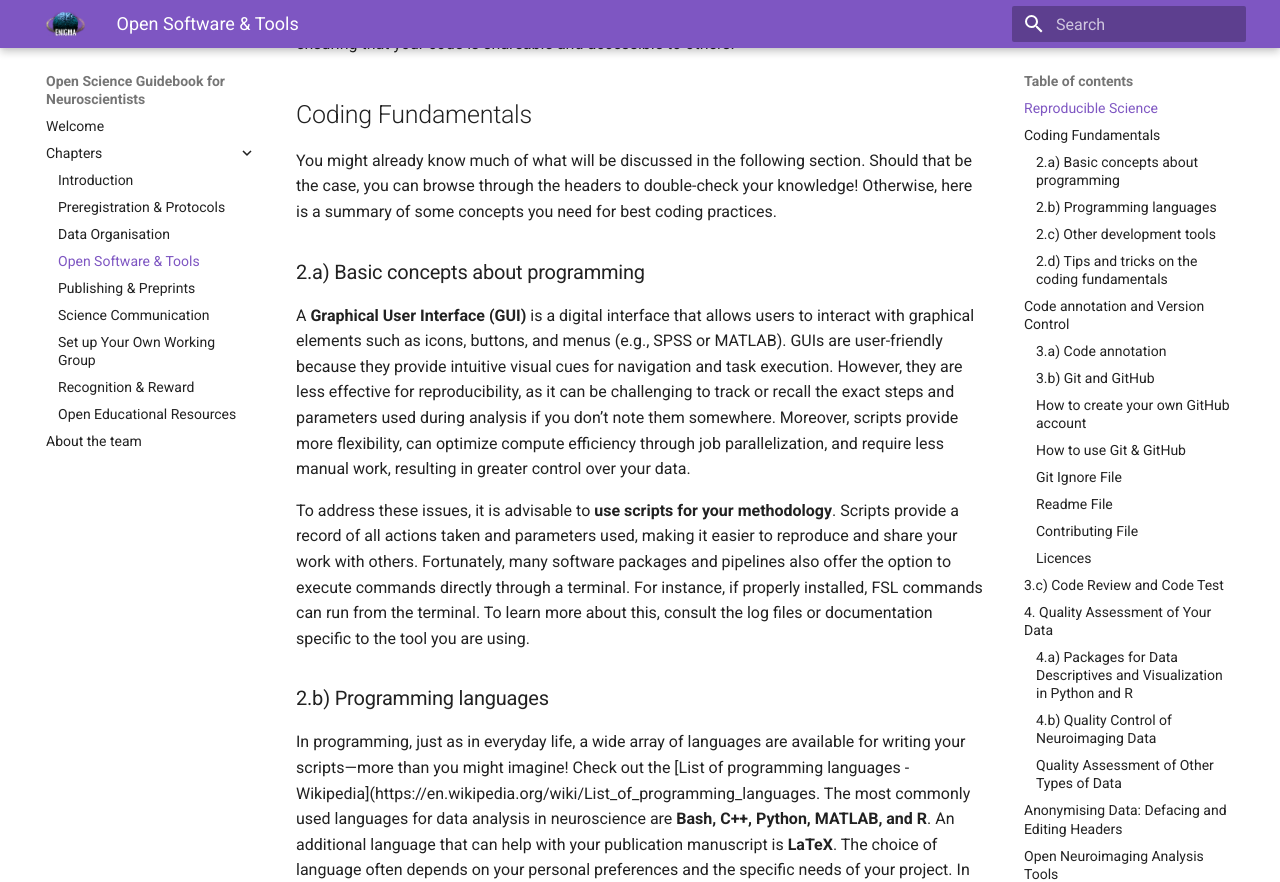
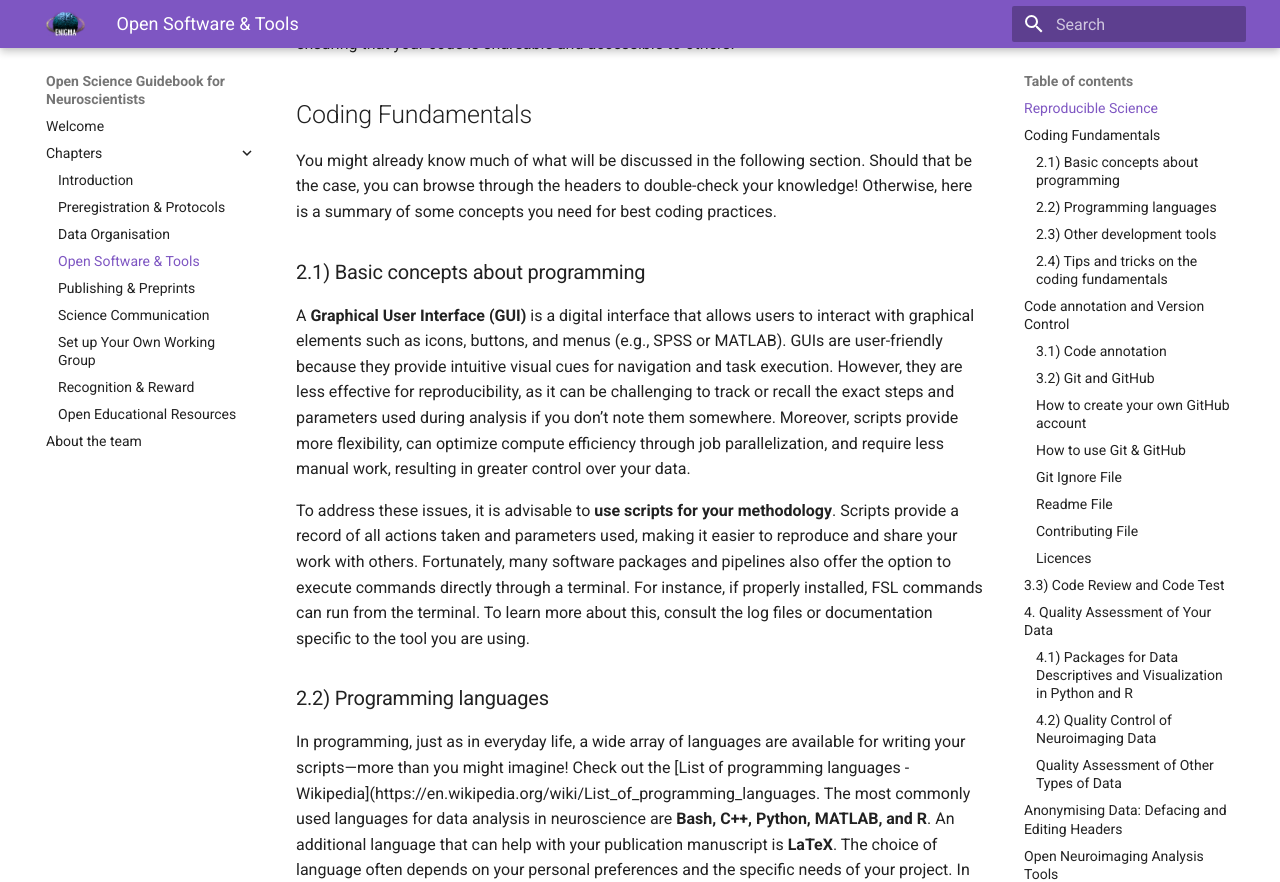
Before and after one commit to ANW-Open-Science/Open-Science-Guidebook-for-Neuroscientists, an MkDocs documentation site: the page built from docs/tabs/4-open_software_tools.md, in a window 1280 px wide and 1400 px high, scrolled down 748 px. Shown: the top 882 px of the window. Built offline with MkDocs 1.6.1 and Material for MkDocs 9.7.7, drawn with Linux system fonts in a browser that asks for light colours; emoji names are drawn with the system emoji font; some of the changed text lies outside the part shown.

Commit message:
Update 4-open_software_tools_chapter_numbers.md

```diff
--- a/docs/tabs/4-open_software_tools.md
+++ b/docs/tabs/4-open_software_tools.md
@@ -11,12 +11,12 @@ Although sharing data in clinical neuroscience can be challenging due to privacy
 ## Coding Fundamentals
 You might already know much of what will be discussed in the following section. Should that be the case, you can browse through the headers to double-check your knowledge! Otherwise, here is a summary of some concepts you need for best coding practices.
 
-### 2.a) Basic concepts about programming
+### 2.1) Basic concepts about programming
 A **Graphical User Interface (GUI)** is a digital interface that allows users to interact with graphical elements such as icons, buttons, and menus (e.g., SPSS or MATLAB). GUIs are user-friendly because they provide intuitive visual cues for navigation and task execution. However, they are less effective for reproducibility, as it can be challenging to track or recall the exact steps and parameters used during analysis if you don’t note them somewhere. Moreover, scripts provide more flexibility, can optimize compute efficiency through job parallelization, and require less manual work, resulting in greater control over your data.
 
 To address these issues, it is advisable to **use scripts for your methodology**. Scripts provide a record of all actions taken and parameters used, making it easier to reproduce and share your work with others. Fortunately, many software packages and pipelines also offer the option to execute commands directly through a terminal. For instance, if properly installed, FSL commands can run from the terminal. To learn more about this, consult the log files or documentation specific to the tool you are using.
 
-### 2.b) Programming languages
+### 2.2) Programming languages
 In programming, just as in everyday life, a wide array of languages are available for writing your scripts—more than you might imagine! Check out the [List of programming languages - Wikipedia](https://en.wikipedia.org/wiki/List_of_programming_languages. The most commonly used languages for data analysis in neuroscience are **Bash, C++, Python, MATLAB, and R**. An additional language that can help with your publication manuscript is **LaTeX**. The choice of language often depends on your personal preferences and the specific needs of your project. In this section, we outline the main differences between these languages, discuss Open Science-related considerations, and offer tips for maximizing the benefits of each.
 
 [Bash](https://www.gnu.org/software/bash/) is excellent for automating command-line tasks and system administration. It enables you to execute and automate terminal commands and call various tools through scripts.
@@ -29,7 +29,7 @@ A programming tool that is not strictly speaking a data analysis pipeline develo
 
 An extra thing to consider when choosing your programming language is your [carbon emission when coding](https://datascience.aero/green-programming-reducing-your-carbon-emissions-when-coding/). High-level languages, like Python, tend to consume more energy and need more time to run than compiled languages, like C.
 
-### 2.c) Other development tools
+### 2.3) Other development tools
 But there’s more to consider! Besides programming languages, you’ll also need to manage [libraries](https://careerfoundry.com/en/blog/web-development/programming-library-guide/).
 
 **Libraries** are collections of pre-written code that extend the functionality of a programming language, simplifying complex tasks. Just as programming languages have different versions, libraries can also have multiple versions due to updates and bug fixes. When multiple people work on the same coding file (see below - Version control), it is important to use consistent versions of programming languages and libraries across the team. In addition, different versions of libraries may introduce, change, or remove functions, so a specific function might only work with a particular version due to compatibility requirements. **Software tools** can act as GUIs to simplify data analysis. However, tools can be built using programming that is not open source (i.e., Matlab) and therefore the tools themselves are also not open source.
@@ -48,7 +48,7 @@ Containerised software is particularly useful in neuroscience research because i
 
 Useful open-source tools within science also include LibreOffice and Inkscape. [LibreOffice](https://www.libreoffice.org/download/download-libreoffice/) is a free and open-source alternative to Microsoft Office applications like Word, PowerPoint, Excel, and Access. It offers similar functionalities for document creation, presentations, spreadsheets, and database management. For poster creation or data visualisation, you can opt for [Inkscape](https://inkscape.org/). It is a free and open-source vector graphics editor that is widely used for creating and editing scalable vector graphics (SVG) files.
 
-### 2.d) Tips and tricks on the coding fundamentals
+### 2.4) Tips and tricks on the coding fundamentals
 To make your project  as *open sciency* as possible, we provide a few tips:
 - GUIs might help you get acquainted with the preprocessing or analysis steps. However, once you have that understanding, it might be better to **switch to scripts**.
 - Opt for open-source programming languages and tools that don’t require a paid license. While MATLAB might be available through your institute, remember that someone still pays for it.
@@ -60,7 +60,7 @@ To make your project  as *open sciency* as possible, we provide a few tips:
 ## Code annotation and Version Control
 This section offers guidance on optimising version control and annotation practices. It covers best practices for streamlining version control, how to integrate them within your team, and the ideal workflow to adopt for maximum efficiency.
 
-### 3.a) Code annotation
+### 3.1) Code annotation
 When working on a script, it is important to annotate your code. Annotation is essential to make code understandable, discoverable, citable, and reusable. Check out [Chapter 3](https://github.com/marbarrantescepas/OS-neuroscience/blob/main/tabs/3.%20Data%20Organisation.md) to obtain a better general understanding of code annotation. More specific to code annotation, it is important to keep in mind the following:
 
 - At the top of your script, you should describe the aim of the script
@@ -74,7 +74,7 @@ When working on a script, it is important to annotate your code. Annotation is e
 
 To help get you started, you can check out these (script templates)[https://github.com/marbarrantescepas/script-templates], guidance, and examples. This tool is also useful for formatting your code (and making it beautiful!) - [Black Vercel](https://black.readthedocs.io/en/latest/).
 
-### 3.b) Git and GitHub
+### 3.2) Git and GitHub
 [Version control](https://book.the-turing-way.org/reproducible-research/vcs) is a method used to document and manage changes to a file or collection of files over time. It allows you and your collaborators to monitor the history of revisions, review modifications, and revert to previous versions when necessary. This is useful, especially when working together on a script. The most prevalent version control system that can help with that is Git.
 
 **Git** is a [version control](https://en.wikipedia.org/wiki/Version_control) system that tracks file changes. This can be helpful when working on your own scripts, as well as for the coordination of work among multiple people on a project. **GitHub** and **GitLab** are web-based platforms that host **Git repositories**, along with additional features like issue tracking, code reviews, and continuous integration. The main difference between them is that GitHub is more focused on open-source collaboration and has a large user community, while GitLab offers more built-in tools and is known for its flexibility in deployment options, including self-hosting. Both of them allow the creation of private and public repositories.
@@ -142,7 +142,7 @@ A [CONTRIBUTING.md](https://docs.github.com/en/communities/setting-up-your-proje
 ### Licences
 To check more about licences and licensing, check [Chapter 3](https://marbarrantescepas.github.io/OS-neuroscience/tabs/3.%20Data%20Organisation.html).
 
-## 3.c) Code Review and Code Test
+## 3.3) Code Review and Code Test
 A **general code workflow** should include several iterations of peer review and end with the scripts being uploaded on GitHub. Peer review ensures that the code is correct and functions well, while the publication of scripts online ensures these are shared with the wider scientific community and improves the reproducibility. In scripts, **correctness** refers to the code's ability to produce the intended results accurately according to specified requirements. In contrast, **reproducibility** ensures that these results can be consistently obtained by different users or in different environments when the same code is run with identical inputs. While correctness confirms that the code functions as intended, reproducibility guarantees that the outcomes can be reliably replicated, which is essential for validating research findings.
 
 The general workflow of code review that ensures correctness and reproducibility is summarized in the figure below:
@@ -183,7 +183,7 @@ Ensuring the quality of your data is a crucial step in minimising errors and avo
 
 As emphasized in this chapter, adopting ‘bottom-up’ practices, like using scripts, version control, and code review/code test, can help you create more reproducible workflows which can significantly increase the reliability of your findings. Quality assessment is at the core of these practices - helping you catch errors, identify inconsistencies, and ensure that your data is solid, facilitating transparency and collaboration. Cleaning and assessing your data thoroughly can prevent small issues from snowballing into larger problems down the line. By prioritising data quality control (QC) at critical steps during your analysis, you set the foundation for reliable and reproducible research. Below we guide you through practical approaches to assess data quality, from visualizing distributions to performing neuroimaging checks, while highlighting open-source tools that make these tasks more efficient and accessible.
 
-### 4.a) Packages for Data Descriptives and Visualization in Python and R
+### 4.1) Packages for Data Descriptives and Visualization in Python and R
 Descriptive statistics and data visualisation are critical first steps in assessing the quality and distribution of your dataset. Visualizing your data, you can quickly identify outliers, assess distributions, and spot inconsistencies that might not be obvious by the raw values. While the exact procedures are dataset and modality specific, here are some **general guidelines** and examples for visualizing data for quality checks, along with the tools to implement them:
 
 - **Check Distributions:** Understanding the distribution of each variable is a fundamental step in quality assessment. Look for unexpected skewness, multimodal distributions, or values outside a plausible range. Visual tools: histograms, box plots.
@@ -208,7 +208,7 @@ There are various open-source tools that provide functionalities to easily check
 | DataExplorer        | R        | Generating comprehensive data reports to identify missing data, outliers, and distributions                                                                                |
 
 
-### 4.b) Quality Control of Neuroimaging Data
+### 4.2) Quality Control of Neuroimaging Data
 
 Quality control of structural neuroimaging data is important as errors in brain segmentation can lead to inaccurate volume/thickness estimates. Visual inspection is still the gold standard, but as dataset sizes grow, this approach becomes more time-consuming. Thus, automated QC tools are becoming more necessary. Researchers are actively developing tools to handle QC across different imaging modalities, and while many tools are still in development, there are some noteworthy options already available. Automated QC methods are an ongoing area of development, and it's essential to stay updated on new tools that can improve the QC process in neuroimaging.
 
```
